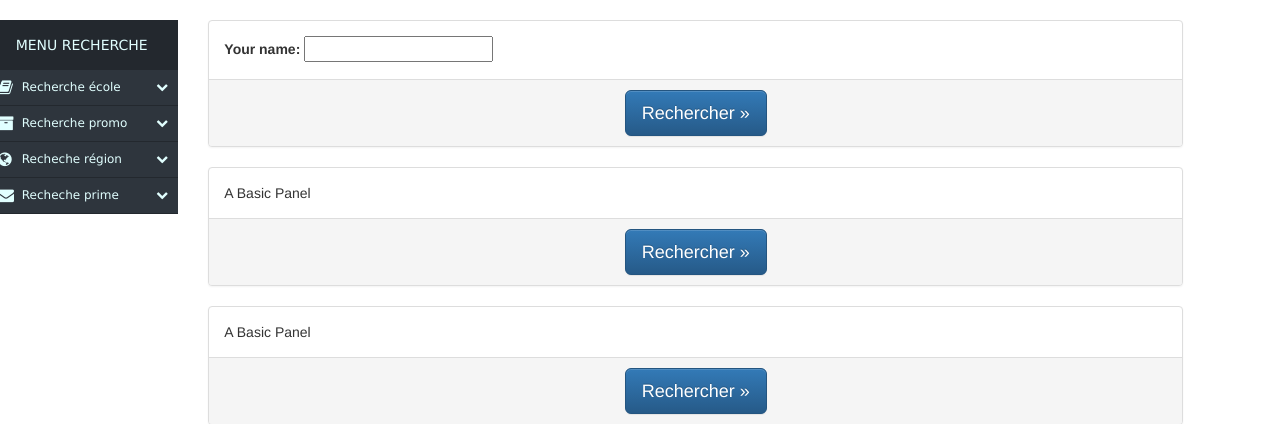
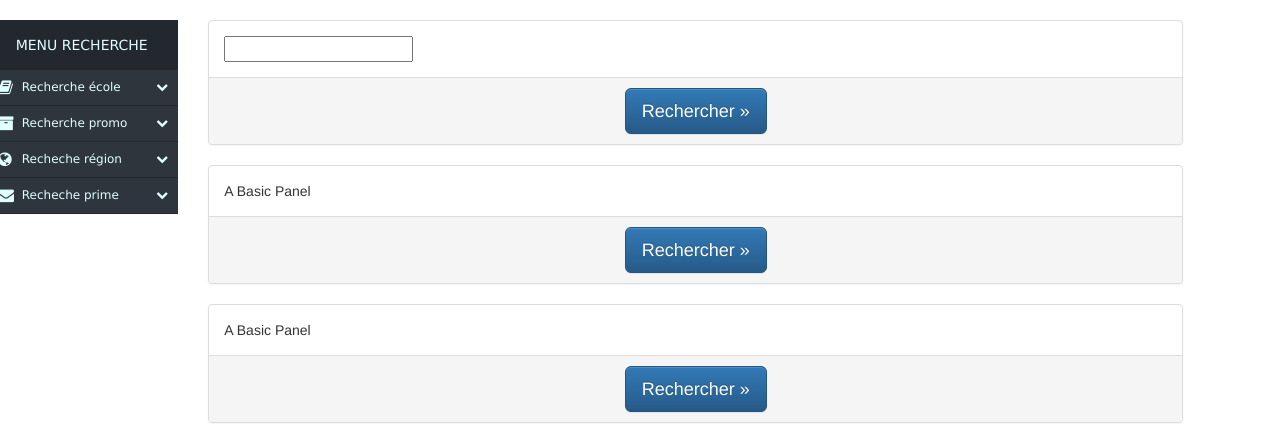
Before and after one commit to darcosion/datagouv, a Django app: page /recherche/ in a window 1280 px wide. Shown: the part 52-476 px from the top of the page. Run offline with Django 3.2, Linux system fonts and the light colour scheme; some libraries are stand-ins or nearby versions.

Commit message:
Modification templates

```diff
--- a/datagouv/template/recherche.html
+++ b/datagouv/template/recherche.html
@@ -73,10 +73,8 @@
       <div class="col-sm-9">
          <div class="panel panel-default">
               <div class="panel-body">
-                <form action="/your-name/" method="post">
-                  <label for="your_name">Your name: </label>
-                  <input id="your_name" type="text" name="your_name" value= {{ niveau }} >
-              </form>
+                  <input id="niveau" type="text" name="niveau" value= {{ niveau }} >
+
               </div>
                 <center>
                 <div class="panel-footer">
```
Also changed, not shown: datagouv/template/contact.html (+5 -5 lines).
